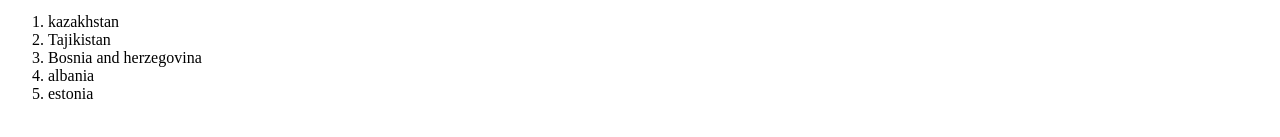
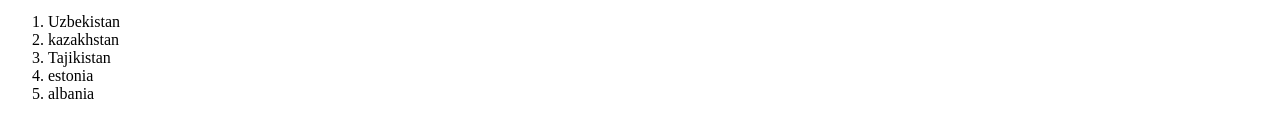
Before and after one commit to 2035318-ship-it/Website-game-review-HNC, a plain HTML site: page index.html in a window 1280 px wide. Shown: the part 293-430 px from the top of the page. Drawn offline with Linux system fonts and the light colour scheme.

Commit message:
changes to my lists

```diff
--- a/index.html
+++ b/index.html
@@ -26,11 +26,11 @@
     </ul>
 
     <ol>
+        <li>Uzbekistan</li>
         <li>kazakhstan</li>
         <li>Tajikistan</li>
-        <li>Bosnia and herzegovina</li>
+        <li>estonia</li>
         <li>albania</li>
-        <li>estonia</li>
 
     </ol>
     </body>
```
